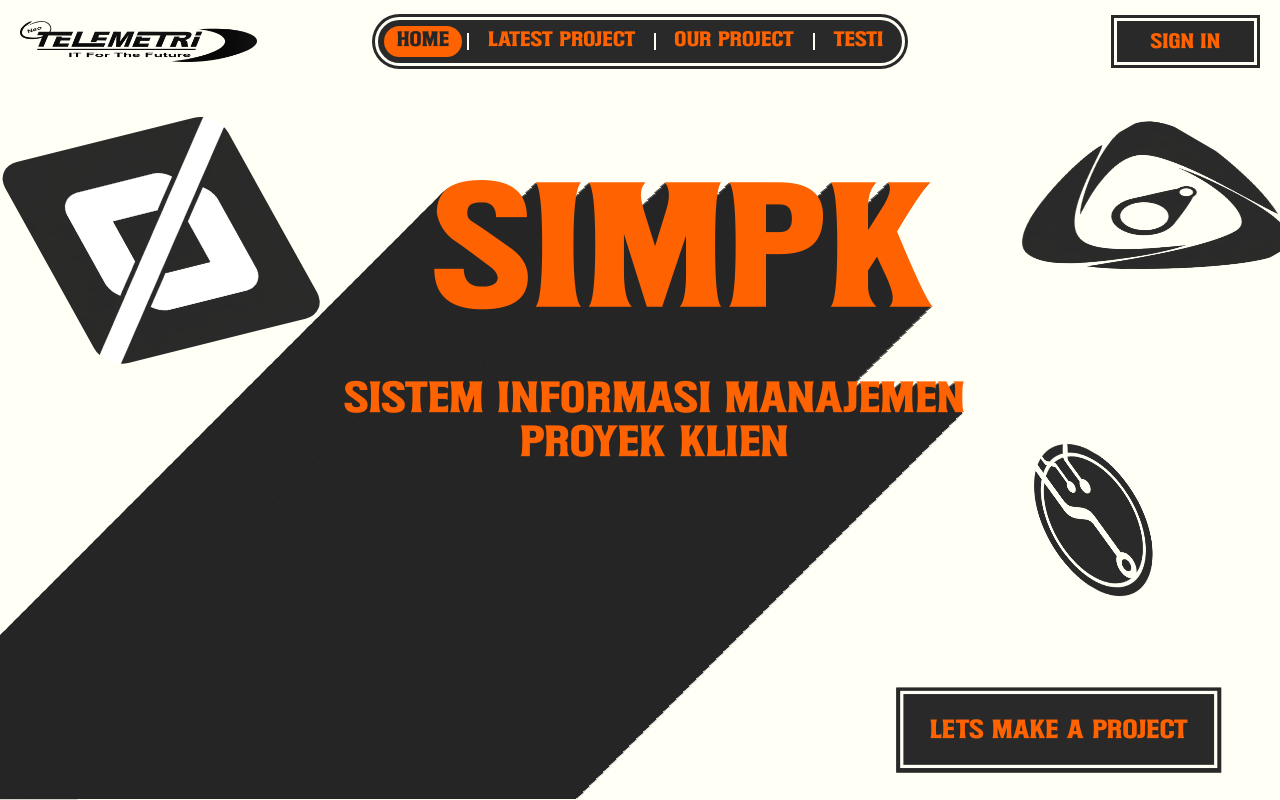
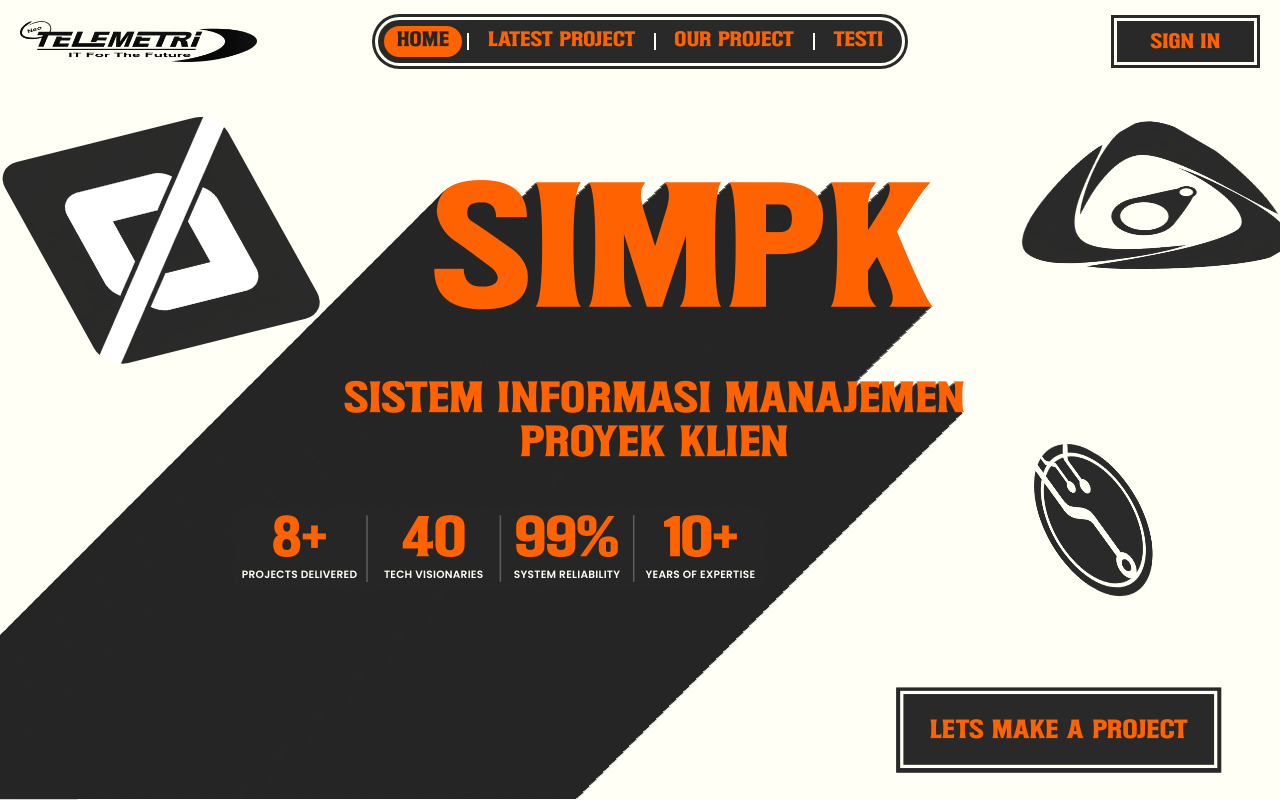
Before and after one commit to Shevaramadhan/frontend-simpk, a React (Vite) app: page / in a window 1280 px wide. Shown: the top 800 px of the page. Built offline with nearby package versions, Linux system fonts and the light colour scheme; no server answers.

Commit message:
Angka Neo Telemetri di hero landing page
8+ Projects Delivered, 40 Tech Visionaries, 99% System Reliability, dan 10+
Years of Expertise sesuai halaman marketing neotelemetri.id, di dalam bayangan
hero dengan angka yang berhitung naik; grid 2x2 di ponsel.

```diff
--- a/src/components/landing/HeroSection.tsx
+++ b/src/components/landing/HeroSection.tsx
@@ -5,6 +5,7 @@ import ornamenKananBawah from '../../assets/landing/hero-ornamen-kanan-bawah.web
 import ornamenKiri from '../../assets/landing/hero-ornamen-kiri.webp';
 import { Magnet, Ornament, Reveal, RollingText, useHoverFocus } from './Motion';
 import { Framed, SECTION } from './Parts';
+import StatistikHero from './StatistikHero';
 import { box, Crop, Stage } from './Stage';
 
 const FILL = 'pointer-events-none absolute inset-0 size-full max-w-none object-cover';
@@ -151,6 +152,12 @@ function Desktop() {
       </div>
 
       <Title />
+
+      {/* Angka Neo Telemetri di dalam bayangan hitam di bawah subjudul (bidang miring 45 derajat, aman di x 200-900). */}
+      <Reveal immediate y={30} delay={1.1} className="pointer-events-none absolute" style={box(200, 652, 680)}>
+        {/* Latar gelap sungguhan sewarna bayangan (seluruhnya di dalam bayangan, tidak terlihat): kontras terjamin dan terbaca alat audit. */}
+        <StatistikHero ukuran="artboard" tunda={1.2} className="grid grid-cols-4 bg-coal-deep py-2" />
+      </Reveal>
     </Stage>
     </div>
   );
@@ -164,6 +171,7 @@ function Mobile() {
       </Crop>
 
       <div className="bg-coal px-5 pb-10 pt-6">
+        <StatistikHero ukuran="ponsel" className="mb-8 grid grid-cols-2 gap-x-4 gap-y-6" />
         <Reveal y={30}>
           <Link to="/katalog">
             <Framed>
--- /dev/null
+++ b/src/components/landing/StatistikHero.tsx
@@ -0,0 +1,53 @@
+import { useEffect, useRef, useState } from 'react';
+import { animate, useInView, useReducedMotion } from 'motion/react';
+import { STATISTIK } from '../../data/statistik';
+
+// Angka Neo Telemetri di dalam bayangan hitam hero (masukan PM 18 Nov). Versi ringkas: angka dan label saja agar
+// tidak bersaing dengan judul SIMPK. Angka berhitung naik saat terlihat; pembaca layar langsung mendapat angka akhir.
+// Kontras: oranye #ff6200 di atas #262626 = 4,9:1 (teks besar); krem di atas #262626 = 15:1.
+
+function Hitung({ nilai, akhiran = '', tunda }: { nilai: number; akhiran?: string; tunda: number }) {
+  const ref = useRef<HTMLSpanElement>(null);
+  const terlihat = useInView(ref, { once: true, margin: '0px 0px -10% 0px' });
+  const kurangiGerak = useReducedMotion();
+  const [angka, setAngka] = useState(kurangiGerak ? nilai : 0);
+
+  useEffect(() => {
+    if (!terlihat || kurangiGerak) return;
+    const kontrol = animate(0, nilai, { duration: 1.6, delay: tunda, ease: [0.22, 1, 0.36, 1], onUpdate: (v) => setAngka(Math.round(v)) });
+    return () => kontrol.stop();
+  }, [terlihat, kurangiGerak, nilai, tunda]);
+
+  return (
+    <span ref={ref} aria-hidden="true" className="tabular-nums">
+      {kurangiGerak ? nilai : angka}
+      {akhiran}
+    </span>
+  );
+}
+
+/**
+ * Daftar angka. `ukuran` desktop memakai px artboard (ikut diskalakan Stage), ponsel memakai ukuran layar.
+ * `tunda` memberi jeda agar angka mulai setelah judul hero selesai masuk.
+ */
+export default function StatistikHero({ ukuran, tunda = 0, className = '', style }: { ukuran: 'artboard' | 'ponsel'; tunda?: number; className?: string; style?: React.CSSProperties }) {
+  const artboard = ukuran === 'artboard';
+  return (
+    <ul aria-label="Neo Telemetri dalam angka" className={className} style={style}>
+      {STATISTIK.map((item, index) => (
+        <li key={item.label} className={`flex flex-col items-center text-center ${artboard ? 'px-1' : ''} ${artboard && index ? 'border-l-2 border-cream/25' : ''}`}>
+          <span className={`font-magic leading-none text-flame ${artboard ? 'text-[64px]' : 'text-[clamp(2.5rem,12vw,3.5rem)]'}`}>
+            <span className="sr-only">
+              {item.nilai}
+              {item.akhiran}{' '}
+            </span>
+            <Hitung nilai={item.nilai} akhiran={item.akhiran} tunda={tunda + index * 0.12} />
+          </span>
+          <span className={`mt-1 font-body font-semibold uppercase leading-tight tracking-wide text-cream ${artboard ? 'text-[13.5px]' : 'text-xs sm:text-sm'}`}>
+            {item.label}
+          </span>
+        </li>
+      ))}
+    </ul>
+  );
+}
--- /dev/null
+++ b/src/data/statistik.ts
@@ -0,0 +1,15 @@
+// Angka Neo Telemetri di hero landing page, sesuai halaman marketing resmi Neo Telemetri (neotelemetri.id).
+// Ejaan label dirapikan: "Reability" menjadi "Reliability", "Expertise of years" menjadi "Years of Expertise".
+export interface Statistik {
+  nilai: number;
+  /** Tanda setelah angka, misalnya "+" atau "%". */
+  akhiran?: string;
+  label: string;
+}
+
+export const STATISTIK: Statistik[] = [
+  { nilai: 8, akhiran: '+', label: 'Projects Delivered' },
+  { nilai: 40, label: 'Tech Visionaries' },
+  { nilai: 99, akhiran: '%', label: 'System Reliability' },
+  { nilai: 10, akhiran: '+', label: 'Years of Expertise' },
+];
```
Also changed, not shown: 1 other file (tests, documents, lock files or other folders).
